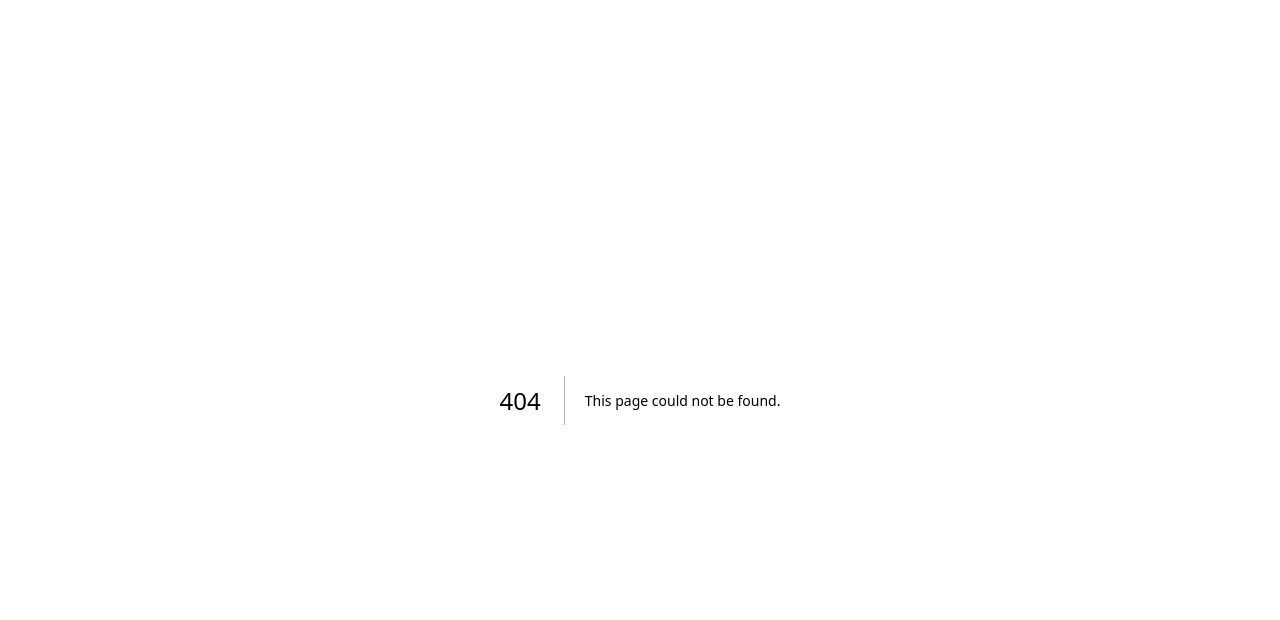
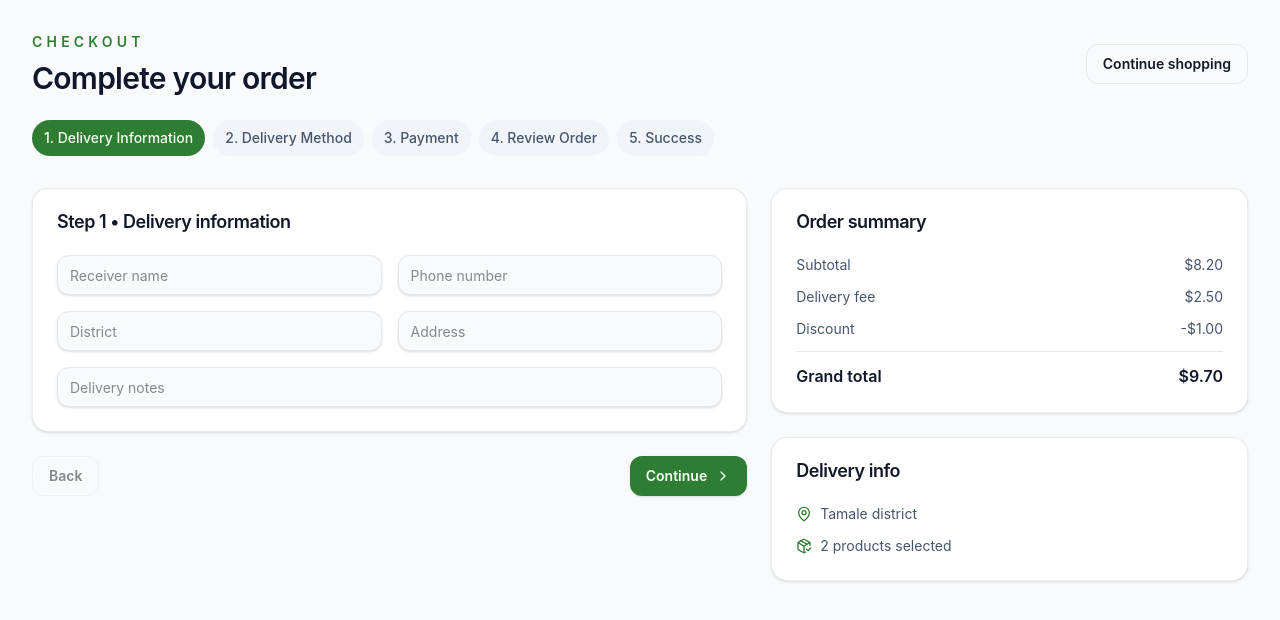
Before and after one commit to induwara32-dmi/agrilink, a Next.js app: page /checkout in a window 1280 px wide. Before the commit this address had no page. Shown: the top 620 px of the page. Built offline with nearby package versions, Linux system fonts and the light colour scheme.

Commit message:
feat: add checkout module

```diff
--- /dev/null
+++ b/app/checkout/page.tsx
@@ -0,0 +1,190 @@
+"use client";
+
+import Link from 'next/link';
+import { useState } from 'react';
+import { CheckCircle2, ChevronRight, CreditCard, MapPin, PackageCheck, Truck } from 'lucide-react';
+import { Button } from '@/components/ui/button';
+import { Card, CardContent, CardHeader, CardTitle } from '@/components/ui/card';
+import { Input } from '@/components/ui/input';
+
+const steps = ['Delivery Information', 'Delivery Method', 'Payment', 'Review Order', 'Success'];
+
+const products = [
+  { name: 'Organic Tomatoes', price: '$6.40' },
+  { name: 'Fresh Maize', price: '$1.80' },
+];
+
+export default function CheckoutPage() {
+  const [step, setStep] = useState(0);
+  const [selectedMethod, setSelectedMethod] = useState('Farmer Delivery');
+  const [paymentMethod, setPaymentMethod] = useState('Cash on Delivery');
+
+  const nextStep = () => setStep((current) => Math.min(current + 1, steps.length - 1));
+  const prevStep = () => setStep((current) => Math.max(current - 1, 0));
+
+  return (
+    <main className="mx-auto max-w-7xl px-4 py-8 sm:px-6 lg:px-8">
+      <div className="mb-6 flex flex-wrap items-center justify-between gap-3">
+        <div>
+          <p className="text-sm font-semibold uppercase tracking-[0.3em] text-primary">Checkout</p>
+          <h1 className="mt-2 text-3xl font-semibold tracking-tight text-slate-900">Complete your order</h1>
+        </div>
+        <Button asChild variant="outline">
+          <Link href="/marketplace">Continue shopping</Link>
+        </Button>
+      </div>
+
+      <div className="mb-8 flex flex-wrap gap-2">
+        {steps.map((label, index) => {
+          const isActive = index === step;
+          const isComplete = index < step;
+          return (
+            <div key={label} className={`rounded-full px-3 py-2 text-sm font-medium ${isActive ? 'bg-primary text-primary-foreground' : isComplete ? 'bg-success/10 text-success' : 'bg-slate-100 text-slate-600'}`}>
+              {index + 1}. {label}
+            </div>
+          );
+        })}
+      </div>
+
+      <div className="grid gap-6 xl:grid-cols-[1.2fr_0.8fr]">
+        <div className="space-y-6">
+          {step === 0 && (
+            <Card className="border-border/80 bg-white">
+              <CardHeader>
+                <CardTitle>Step 1 • Delivery information</CardTitle>
+              </CardHeader>
+              <CardContent className="grid gap-4 md:grid-cols-2">
+                <Input placeholder="Receiver name" />
+                <Input placeholder="Phone number" />
+                <Input placeholder="District" />
+                <Input placeholder="Address" />
+                <div className="md:col-span-2">
+                  <Input placeholder="Delivery notes" />
+                </div>
+              </CardContent>
+            </Card>
+          )}
+
+          {step === 1 && (
+            <Card className="border-border/80 bg-white">
+              <CardHeader>
+                <CardTitle>Step 2 • Delivery method</CardTitle>
+              </CardHeader>
+              <CardContent className="grid gap-3 md:grid-cols-3">
+                {['Farmer Delivery', 'Buyer Pickup', 'Transport Partner'].map((method) => (
+                  <button key={method} onClick={() => setSelectedMethod(method)} className={`rounded-2xl border p-4 text-left text-sm ${selectedMethod === method ? 'border-primary bg-primary/5 text-slate-900' : 'border-border bg-slate-50 text-slate-600'}`}>
+                    <div className="flex items-center gap-2 font-semibold">
+                      <Truck className="h-4 w-4 text-primary" /> {method}
+                    </div>
+                    <p className="mt-2">Mock route plan for planning purposes.</p>
+                  </button>
+                ))}
+              </CardContent>
+            </Card>
+          )}
+
+          {step === 2 && (
+            <Card className="border-border/80 bg-white">
+              <CardHeader>
+                <CardTitle>Step 3 • Payment</CardTitle>
+              </CardHeader>
+              <CardContent className="space-y-4">
+                <div className="grid gap-3 md:grid-cols-3">
+                  {['Cash on Delivery', 'Card', 'Bank Transfer'].map((option) => (
+                    <button key={option} onClick={() => setPaymentMethod(option)} className={`rounded-2xl border p-4 text-left text-sm ${paymentMethod === option ? 'border-primary bg-primary/5 text-slate-900' : 'border-border bg-slate-50 text-slate-600'}`}>
+                      <div className="flex items-center gap-2 font-semibold">
+                        <CreditCard className="h-4 w-4 text-primary" /> {option}
+                      </div>
+                    </button>
+                  ))}
+                </div>
+                <Input placeholder="Promo code" />
+              </CardContent>
+            </Card>
+          )}
+
+          {step === 3 && (
+            <Card className="border-border/80 bg-white">
+              <CardHeader>
+                <CardTitle>Step 4 • Review order</CardTitle>
+              </CardHeader>
+              <CardContent className="space-y-4">
+                <div className="rounded-2xl border border-border bg-slate-50 p-4 text-sm text-slate-600">
+                  <p className="font-semibold text-slate-900">Delivery</p>
+                  <p className="mt-2">Receiver: Amina Yusuf • Tamale • {selectedMethod}</p>
+                </div>
+                <div className="rounded-2xl border border-border bg-slate-50 p-4 text-sm text-slate-600">
+                  <p className="font-semibold text-slate-900">Items</p>
+                  {products.map((product) => (
+                    <div key={product.name} className="mt-2 flex items-center justify-between">
+                      <span>{product.name}</span>
+                      <span>{product.price}</span>
+                    </div>
+                  ))}
+                </div>
+                <div className="rounded-2xl border border-border bg-slate-50 p-4 text-sm text-slate-600">
+                  <p className="font-semibold text-slate-900">Payment</p>
+                  <p className="mt-2">{paymentMethod}</p>
+                </div>
+              </CardContent>
+            </Card>
+          )}
+
+          {step === 4 && (
+            <Card className="border-border/80 bg-white">
+              <CardHeader>
+                <CardTitle>Step 5 • Order placed</CardTitle>
+              </CardHeader>
+              <CardContent className="space-y-4 text-sm text-slate-600">
+                <div className="flex items-center gap-2 text-lg font-semibold text-slate-900">
+                  <CheckCircle2 className="h-5 w-5 text-success" /> Order confirmed
+                </div>
+                <p>Order number: AG-48291</p>
+                <p>Estimated delivery: 2-6 hours</p>
+                <div className="flex flex-wrap gap-3">
+                  <Button>Track order</Button>
+                  <Button asChild variant="outline">
+                    <Link href="/marketplace">Continue shopping</Link>
+                  </Button>
+                </div>
+              </CardContent>
+            </Card>
+          )}
+
+          <div className="flex flex-wrap items-center justify-between gap-3">
+            <Button variant="outline" onClick={prevStep} disabled={step === 0 || step === 4}>
+              Back
+            </Button>
+            <Button onClick={nextStep} disabled={step === 4}>
+              {step === 3 ? 'Place order' : 'Continue'} <ChevronRight className="h-4 w-4" />
+            </Button>
+          </div>
+        </div>
+
+        <div className="space-y-6">
+          <Card className="border-border/80 bg-white">
+            <CardHeader>
+              <CardTitle>Order summary</CardTitle>
+            </CardHeader>
+            <CardContent className="space-y-3 text-sm text-slate-600">
+              <div className="flex items-center justify-between"><span>Subtotal</span><span>$8.20</span></div>
+              <div className="flex items-center justify-between"><span>Delivery fee</span><span>$2.50</span></div>
+              <div className="flex items-center justify-between"><span>Discount</span><span>-$1.00</span></div>
+              <div className="flex items-center justify-between border-t border-border pt-3 text-base font-semibold text-slate-900"><span>Grand total</span><span>$9.70</span></div>
+            </CardContent>
+          </Card>
+
+          <Card className="border-border/80 bg-white">
+            <CardHeader>
+              <CardTitle>Delivery info</CardTitle>
+            </CardHeader>
+            <CardContent className="space-y-3 text-sm text-slate-600">
+              <div className="flex items-center gap-2"><MapPin className="h-4 w-4 text-primary" /> Tamale district</div>
+              <div className="flex items-center gap-2"><PackageCheck className="h-4 w-4 text-primary" /> 2 products selected</div>
+            </CardContent>
+          </Card>
+        </div>
+      </div>
+    </main>
+  );
+}
```
